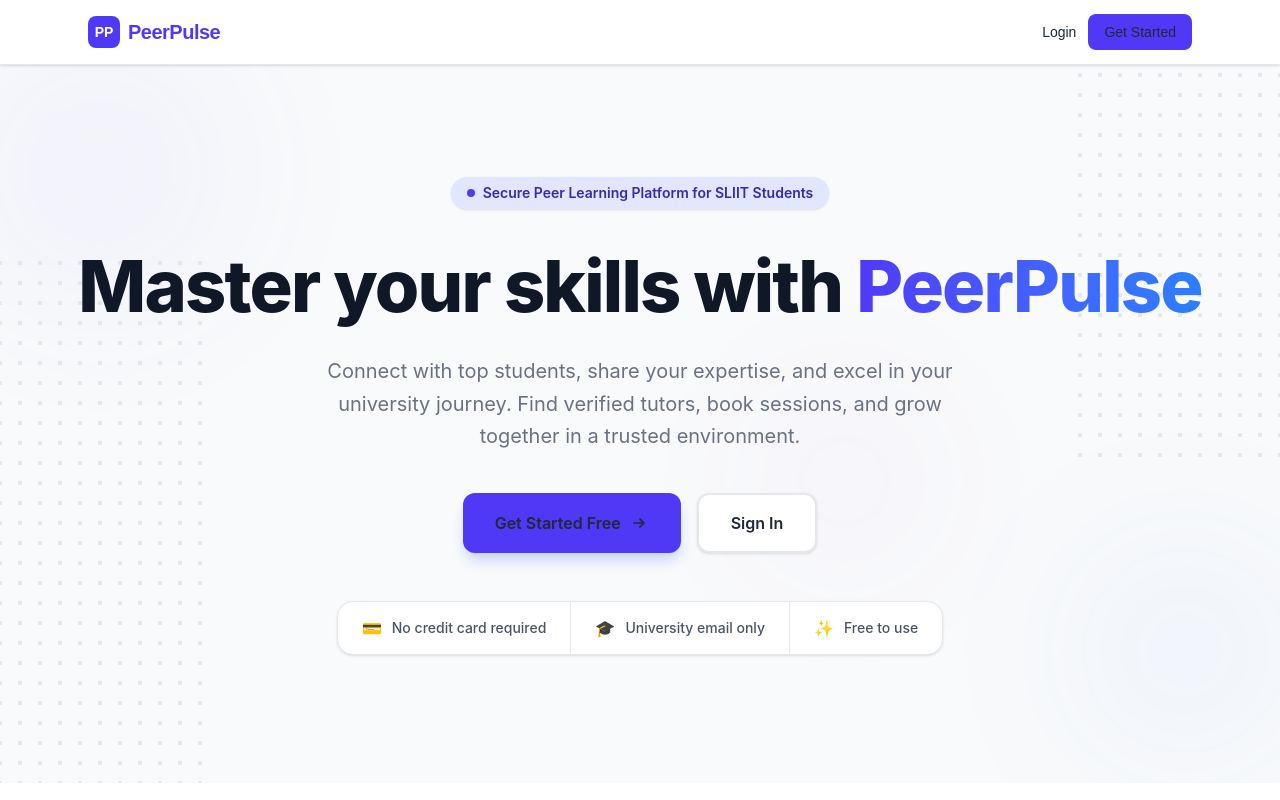
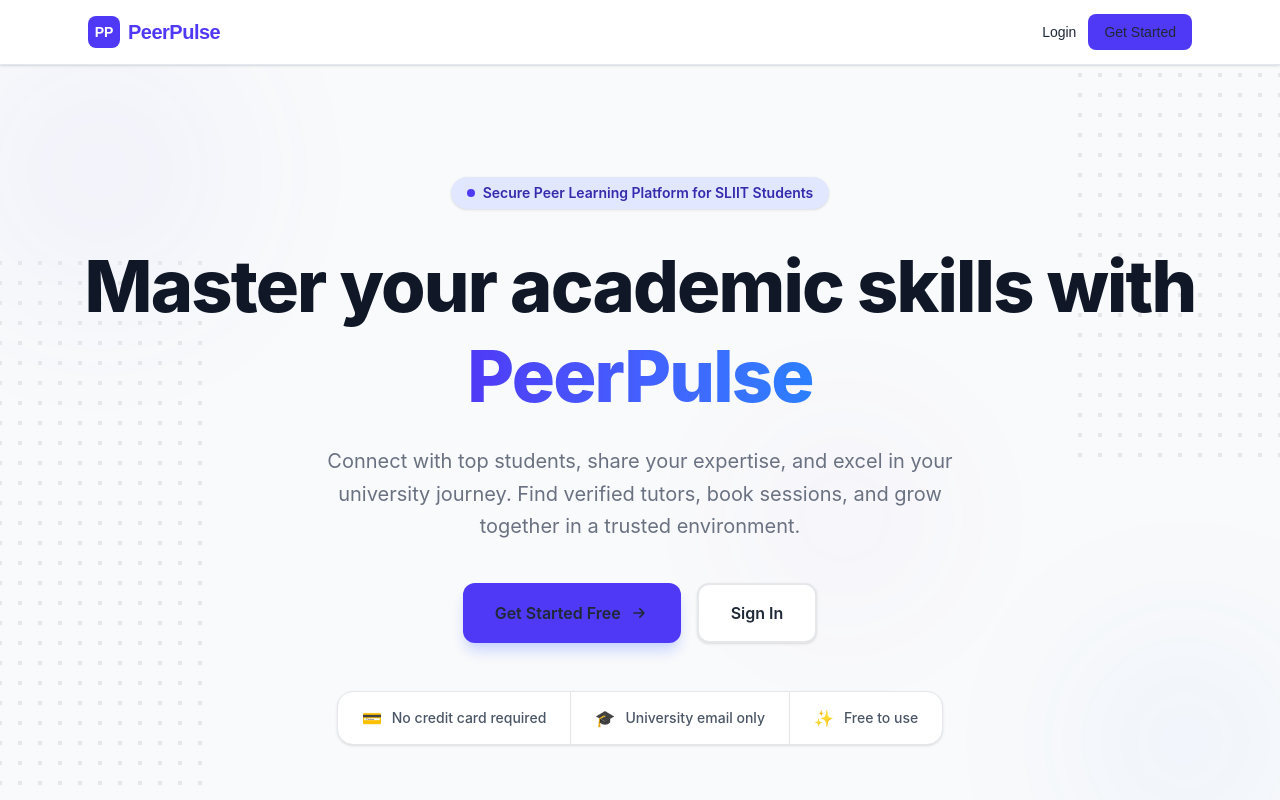
Before and after one commit to ManushaPamudith/peerpulse, a React (Vite) app in the folder client/: page / in a window 1280 px wide. Shown: the top 800 px of the page. Built offline with nearby package versions, Linux system fonts and the light colour scheme.

Commit message:
Polish home hero heading text

```diff
--- a/client/src/shared/pages/HomePage.jsx
+++ b/client/src/shared/pages/HomePage.jsx
@@ -182,7 +182,7 @@
               </span>
 
               <h1 className="anim-hero-2 text-5xl tracking-tight font-extrabold text-gray-900 sm:text-6xl md:text-7xl mb-6 leading-tight">
-                Master your skills with{' '}
+                Master your academic skills with{' '}
                 <span className="text-transparent bg-clip-text bg-gradient-to-r from-indigo-600 to-blue-500">
                   PeerPulse
                 </span>
```
